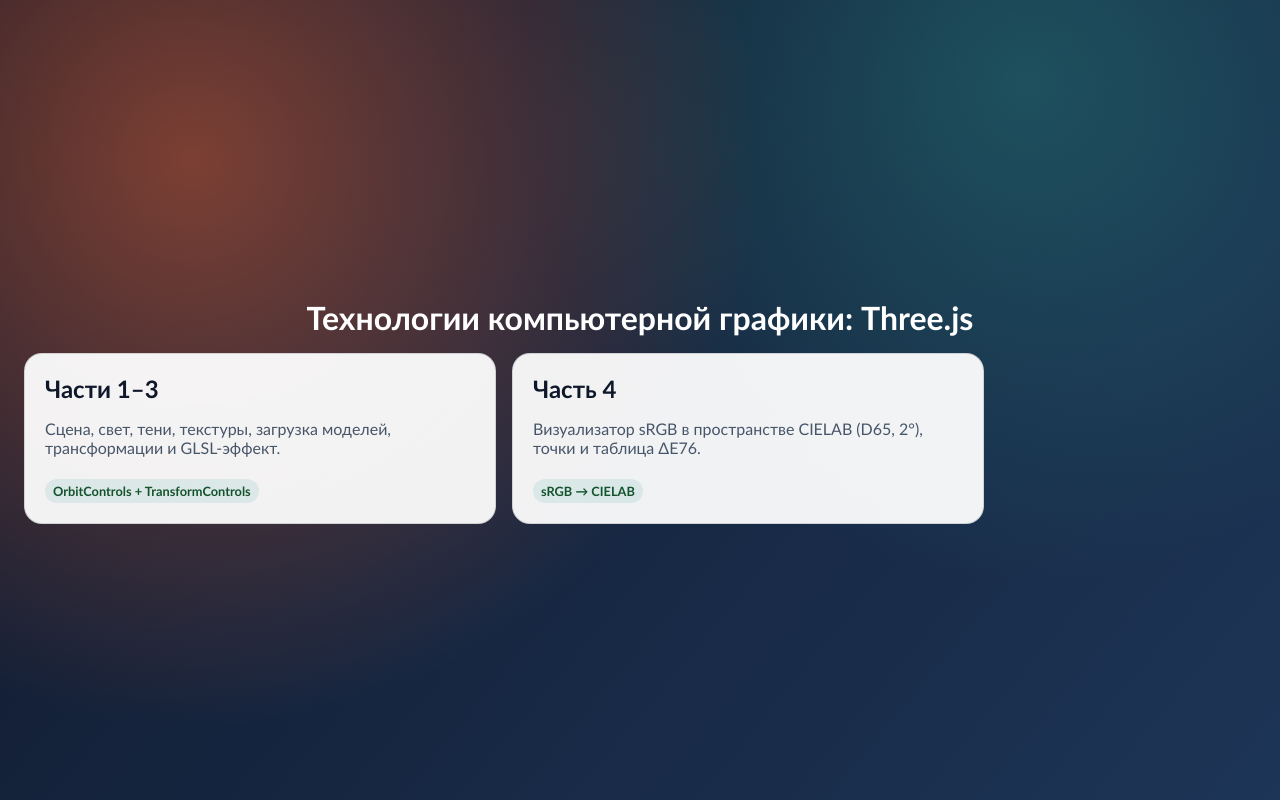
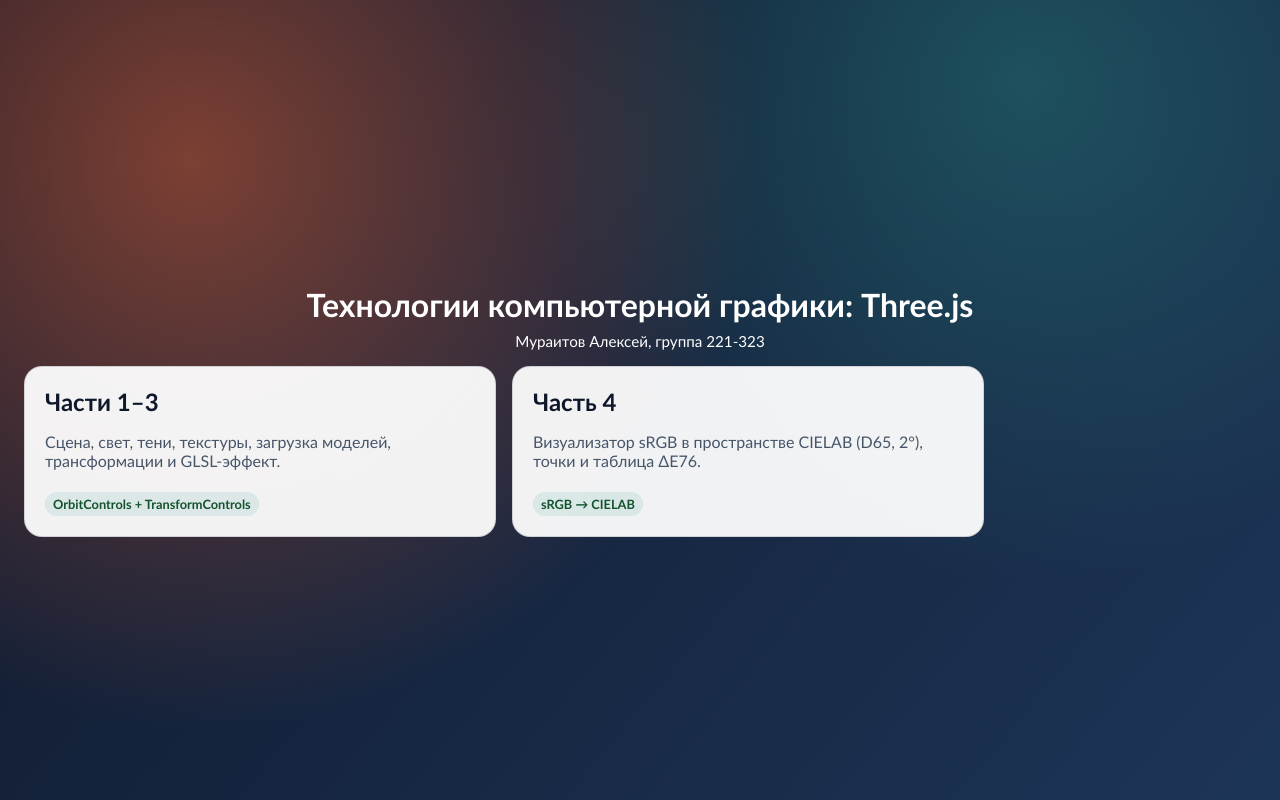
Before and after one commit to TwitchMayers/tkg-threejs-assignment, a website built with Vite: page index.html in a window 1280 px wide. Built offline with nearby package versions, Linux system fonts and the light colour scheme.

Commit message:
docs: personalize project metadata and student information

```diff
--- a/index.html
+++ b/index.html
@@ -10,6 +10,7 @@
     <main class="center">
       <div>
         <h1 class="title">Технологии компьютерной графики: Three.js</h1>
+        <p class="title" style="margin-top:-8px;font-size:0.95rem;">Мураитов Алексей, группа 221-323</p>
         <div class="cards">
           <a class="card" href="./parts-1-3.html">
             <h2>Части 1–3</h2>
--- a/package.json
+++ b/package.json
@@ -1,5 +1,5 @@
 {
-  "name": "tkg-threejs-assignment",
+  "name": "tkg-221-323-muraitov",
   "private": true,
   "version": "1.0.0",
   "type": "module",
```
Also changed, not shown: README.md, 1 other file.
